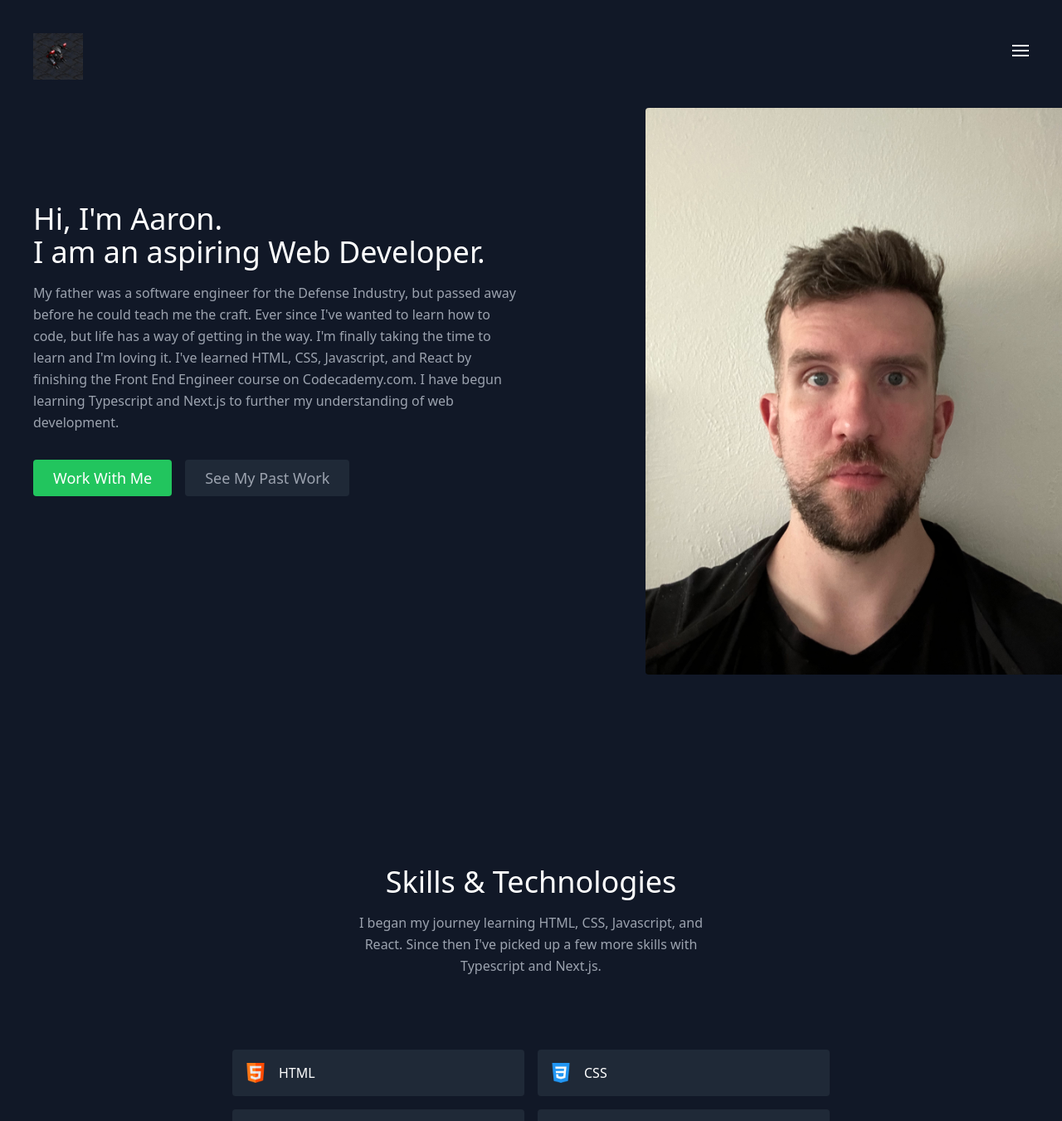
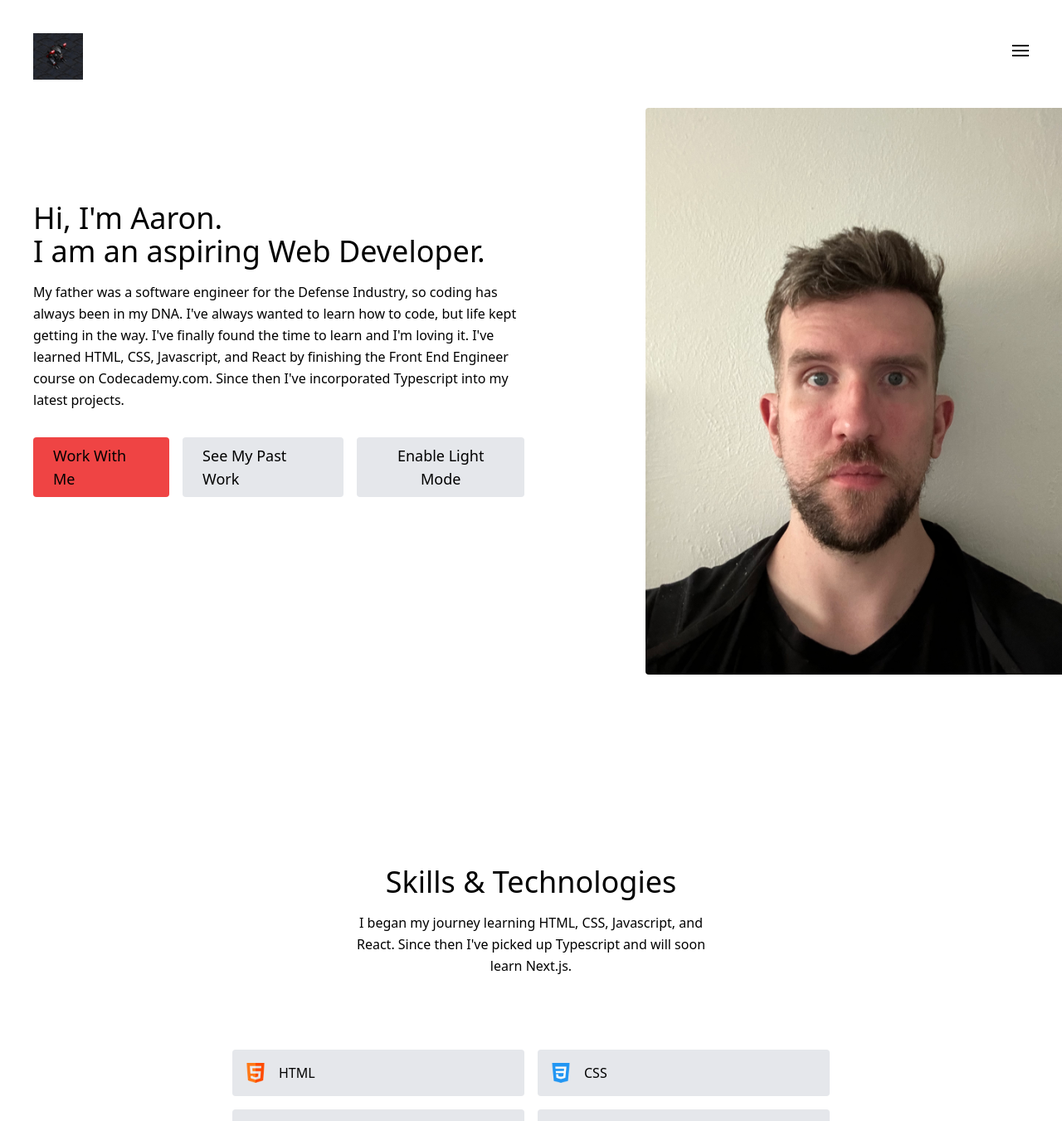
Before and after one commit to XeRoWaVe/ReactPortfolio, a React (Vite) app: page / in a window 1280 px wide. Shown: the top 1351 px of the page at 83% size. Built offline with nearby package versions, Linux system fonts and the light colour scheme.

Commit message:
Added light/dark modes

```diff
--- a/index.html
+++ b/index.html
@@ -7,7 +7,6 @@
     <title>React Portfolio</title>
   </head>
   <body>
-
     <form name="contact" netlify netlify-honeypot="bot-field" hidden>
       <input type="text" name="name" />
       <input type="email" name="name" />
--- a/src/App.jsx
+++ b/src/App.jsx
@@ -10,10 +10,9 @@ import Menu from "./Components/Menu/Menu";
 function App() {
   const [showMenu, setShowMenu] = useState(false);
 
+
   return (
-    <main className="text-gray-400 bg-gray-900 body-font">
-
-
+    <main className="dark:text-gray-400 bg-white dark:bg-gray-900 body-font">
       <div className="w-full bg-gray-800">
         <Header showMenu={showMenu} setShowMenu={setShowMenu} />
         <Menu showMenu={showMenu} setShowMenu={setShowMenu} />
--- a/src/Components/About/About.jsx
+++ b/src/Components/About/About.jsx
@@ -1,4 +1,4 @@
-import { useRef } from "react";
+import { useRef, useState } from "react";
 import { useIsVisible } from "../../util";
 import { motion } from "framer-motion";
 
@@ -6,6 +6,28 @@ import { motion } from "framer-motion";
 const About = () => {
   const ref = useRef();
   const isVisible = useIsVisible(ref);
+  const [mode, setMode] = useState('Light')
+
+
+  const handleClick = () => {
+    if (mode === 'Dark') {
+      setMode('Light')
+      document.documentElement.classList.add('dark')
+
+    } else if (mode === 'Light') {
+      setMode('Dark')
+      document.documentElement.classList.remove('dark')
+    }
+
+      // Whenever the user explicitly chooses light mode
+
+
+      // Whenever the user explicitly chooses dark mode
+
+
+      // Whenever the user explicitly chooses to respect the OS preference
+      localStorage.removeItem('theme')
+  }
 
   return (
     <section id="about">
@@ -16,26 +38,27 @@ const About = () => {
         }`}
       >
         <div className="lg:flex-grow md:w-1/2 lg:pr-24 md:pr-16 flex flex-col md:items-start md:text-left mb-16 md:mb-0 items-center text-center">
-          <h1 className="title-font sm:text-4xl text-3xl mb-4 font-medium text-white">
+          <h1 className="title-font sm:text-4xl text-3xl mb-4 font-medium dark:text-white text-black">
             Hi, I'm Aaron.
             <br className="hidden lg:inline-block" />I am an aspiring Web Developer.
           </h1>
           <p className="mb-8 leading-relaxed">
-            My father was a software engineer for the Defense Industry, but passed away before he could teach me the craft. Ever since I've wanted to learn how to code, but life has a way of getting in the way. I'm finally taking the time to learn and I'm loving it. I've learned HTML, CSS, Javascript, and React by finishing the Front End Engineer course on Codecademy.com. I have begun learning Typescript and Next.js to further my understanding of web development.
+            My father was a software engineer for the Defense Industry, so coding has always been in my DNA. I've always wanted to learn how to code, but life kept getting in the way. I've finally found the time to learn and I'm loving it. I've learned HTML, CSS, Javascript, and React by finishing the Front End Engineer course on Codecademy.com. Since then I've incorporated Typescript into my latest projects.
           </p>
           <div className="flex justify-center">
             <a
               href="#contact"
-              className="inline-flex text-white bg-green-500 border-0 py-2 px-6 focus:outline-none hover:bg-green-600 rounded text-lg"
+              className="inline-flex dark:text-white dark:bg-green-500 bg-red-500 text-black border-0 py-2 px-6 focus:outline-none dark:hover:bg-green-600 hover:bg-red-600 rounded text-lg"
             >
               Work With Me
             </a>
             <a
               href="#projects"
-              className="ml-4 inline-flex text-gray-400 bg-gray-800 border-0 py-2 px-6 focus:outline-none hover:bg-gray-700 hover:text-white rounded text-lg"
+              className="ml-4 inline-flex text-black bg-gray-200 hover:bg-gray-300 dark:text-gray-400 dark:bg-gray-800 border-0 py-2 px-6 focus:outline-none dark:hover:bg-gray-700 dark:hover:text-white rounded text-lg"
             >
               See My Past Work
             </a>
+            <button onClick={handleClick} className="ml-4 inline-flex text-black bg-gray-200 hover:bg-gray-300 dark:text-gray-400 dark:bg-gray-800 border-0 py-2 px-6 focus:outline-none dark:hover:bg-gray-700 dark:hover:text-white rounded text-lg">Enable {mode} Mode</button>
           </div>
         </div>
         <motion.div
--- a/src/Components/Header/Header.tsx
+++ b/src/Components/Header/Header.tsx
@@ -1,28 +1,32 @@
 import React from 'react'
 
 function Header({showMenu, setShowMenu}) {
+
+
   return (
     <header className='w-full fixed top-0 left-0 p-10 flex z-20'>
-        <div className='text-white flex-grow z-20'>
+        <div className='dark:text-white flex-grow z-20'>
             <h1 className='text-2xl font-bold my-0'><img src=" /images/SCGoliath.jpg" className='h-14' /></h1>
         </div>
+
         <button
-className="flex top-0 right-0 z-20 relative w-10 h-10 text-white focus:outline-none"
+className="flex top-0 right-0 z-20 relative w-10 h-10 dark:text-white text-black focus:outline-none"
 onClick={() => setShowMenu(!showMenu)}
 >
+
 <div className="absolute w-5 transform -translate-x-1/2 -translate-y-1/2 left-1/2 top-1/2">
     <span
-    className={`absolute h-0.5 w-5 bg-white transform transition duration-300 ease-in-out ${
+    className={`absolute h-0.5 w-5 dark:bg-white bg-black transform transition duration-300 ease-in-out ${
         showMenu ? "rotate-45 delay-200" : "-translate-y-1.5"
     }`}
     ></span>
     <span
-    className={`absolute h-0.5 bg-white transform transition-all duration-200 ease-in-out ${
+    className={`absolute h-0.5 dark:bg-white bg-black transform transition-all duration-200 ease-in-out ${
         showMenu ? "w-0 opacity-50" : "w-5 delay-200 opacity-100"
     }`}
     ></span>
     <span
-    className={`absolute h-0.5 w-5 bg-white transform transition duration-300 ease-in-out ${
+    className={`absolute h-0.5 w-5 dark:bg-white bg-black transform transition duration-300 ease-in-out ${
         showMenu ? "-rotate-45 delay-200" : "translate-y-1.5"
     }`}
     ></span>
--- a/src/Components/Menu/Menu.tsx
+++ b/src/Components/Menu/Menu.tsx
@@ -1,26 +1,34 @@
 import React from "react";
 
 function Menu({ showMenu, setShowMenu }) {
+
+  const handleClick = () => {
+    document.documentElement.classList.add('dark')
+  }
+
   return (
-    <nav className={`fixed flex top-0 left-0 w-full px-10 z-10 h-screen pt-24 bg-gray-900 transform delay-100 transition-all duration-300 ${showMenu ? "opacity-100 translate-x-0" : "opacity-0 -translate-x-full"}`}>
+    <nav className={`fixed flex top-0 left-0 w-full px-10 z-10 h-screen pt-24 dark:bg-gray-900 bg-white transform delay-100 transition-all duration-300 ${showMenu ? "opacity-100 translate-x-0" : "opacity-0 -translate-x-full"}`}>
       <ul className="w-full flex flex-col items-start">
+        <li>
+
+        </li>
         <li className="flex w-full leading-8 list-none focus:outline-none group py-2 tracking-normal opacity-50 hover:opacity-100 transition-all duration-200 ease-in-out">
-          <a className="h-full w-full py-2 text-lg text-white" href="/" onClick={() => setShowMenu(false)}>
+          <a className="h-full w-full py-2 text-lg dark:text-white" href="/" onClick={() => setShowMenu(false)}>
             Home
           </a>
         </li>
         <li className="flex w-full leading-8 list-none focus:outline-none group py-2 tracking-normal opacity-50 hover:opacity-100 transition-all duration-200 ease-in-out">
-          <a className="h-full w-full py-2 text-lg text-white" href="#about" onClick={() => setShowMenu(false)}>
+          <a className="h-full w-full py-2 text-lg dark:text-white" href="#about" onClick={() => setShowMenu(false)}>
             About
           </a>
         </li>
         <li className="flex w-full leading-8 list-none focus:outline-none group py-2 tracking-normal opacity-50 hover:opacity-100 transition-all duration-200 ease-in-out">
-          <a className="h-full w-full py-2 text-lg text-white" href="#projects" onClick={() => setShowMenu(false)}>
+          <a className="h-full w-full py-2 text-lg dark:text-white" href="#projects" onClick={() => setShowMenu(false)}>
             Projects
           </a>
         </li>
         <li className="flex w-full leading-8 list-none focus:outline-none group py-2 tracking-normal opacity-50 hover:opacity-100 transition-all duration-200 ease-in-out">
-          <a className="h-full w-full py-2 text-lg text-white" href="#skills" onClick={() => setShowMenu(false)}>
+          <a className="h-full w-full py-2 text-lg dark:text-white" href="#skills" onClick={() => setShowMenu(false)}>
             Skills
           </a>
         </li>
--- a/src/Components/Projects/Projects.jsx
+++ b/src/Components/Projects/Projects.jsx
@@ -7,7 +7,7 @@ const Projects = () => {
   const isVisible = useIsVisible(ref);
 
   return (
-    <section id="projects" className={`text-gray-400 bg-m2 body-font`}>
+    <section id="projects" className={`dark:text-gray-400 text-black bg-m2 body-font`}>
       <div
         ref={ref}
         className={`container px-5 py-10 mx-auto mt-20 text-center lg:px-40 transition-opacity ease-in duration-1000 delay-75 ${
@@ -15,7 +15,7 @@ const Projects = () => {
         }`}
       >
         <div className="flex flex-col w-full mb-20">
-          <h1 className="sm:text-4xl text-3xl font-medium title-font mb-4 text-white">
+          <h1 className="sm:text-4xl text-3xl font-medium title-font mb-4 dark:text-white">
             Apps I've Built
           </h1>
           <p className="lg:w-2/3 mx-auto leading-relaxed text-base">
@@ -35,14 +35,14 @@ const Projects = () => {
                   className="absolute inset-0 w-full h-full object-cover object-center"
                   src={project.image}
                 />
-                <div className="px-8 py-10 relative z-10 w-full border-4 border-gray-800 bg-gray-900 opacity-0 hover:opacity-100">
-                  <h2 className="tracking-widest text-sm title-font font-medium text-green-400 mb-1">
+                <div className="px-8 py-10 relative z-10 w-full border-4 border-gray-800 dark:bg-gray-900 bg-white opacity-0 hover:opacity-100">
+                  <h2 className="tracking-widest text-sm title-font font-medium text-red-400 dark:text-green-400 mb-1">
                     {project.subTitle}
                   </h2>
-                  <h1 className="title-font text-lg font-medium text-white mb-3">
+                  <h1 className="title-font text-lg font-medium dark:text-white mb-3">
                     {project.title}
                   </h1>
-                  <p className="leading-relaxed">{project.description}</p>
+                  <p className="leading-relaxed dark:text-white ">{project.description}</p>
                 </div>
               </div>
             </a>
--- a/src/Components/Skills/Skills.jsx
+++ b/src/Components/Skills/Skills.jsx
@@ -16,11 +16,11 @@ const Skills = () => {
         }`}
       >
         <div className="text-center mb-20">
-          <h1 className="sm:text-4xl text-3xl font-medium title-font text-white mb-4">
+          <h1 className="sm:text-4xl text-3xl font-medium title-font dark:text-white text-black mb-4">
             Skills &amp; Technologies
           </h1>
           <p className="text-base leading-relaxed xl:w-2/4 lg:w-3/4 mx-auto">
-            I began my journey learning HTML, CSS, Javascript, and React. Since then I've picked up a few more skills with Typescript and Next.js.
+            I began my journey learning HTML, CSS, Javascript, and React. Since then I've picked up Typescript and will soon learn Next.js.
           </p>
         </div>
         <div className="flex flex-wrap lg:w-4/5 sm:mx-auto sm:mb-2 -mx-2">
@@ -35,12 +35,12 @@ const Skills = () => {
               ease: [0, 0.71, 0.2, 1.01]
             }}
             key={skill.id} className="p-2 sm:w-1/2 w-full">
-              <div className="bg-gray-800 rounded flex p-4 h-full items-center">
+              <div className="dark:bg-gray-800 bg-gray-200 rounded flex p-4 h-full items-center">
                 <img
                   className="text-green-400 w-6 flex-shrink-0 mr-4"
                   src={skill.image}
                 />
-                <span className="title-font font-medium text-white">
+                <span className="title-font font-medium dark:text-white">
                   {skill.skill}
                 </span>
               </div>
--- a/tailwind.config.js
+++ b/tailwind.config.js
@@ -9,4 +9,5 @@ export default {
     }
   },
   plugins: [],
+  darkMode: 'selector'
 };
```
Also changed, not shown: src/Components/Contact/Contact.jsx (+10 -10 lines).
